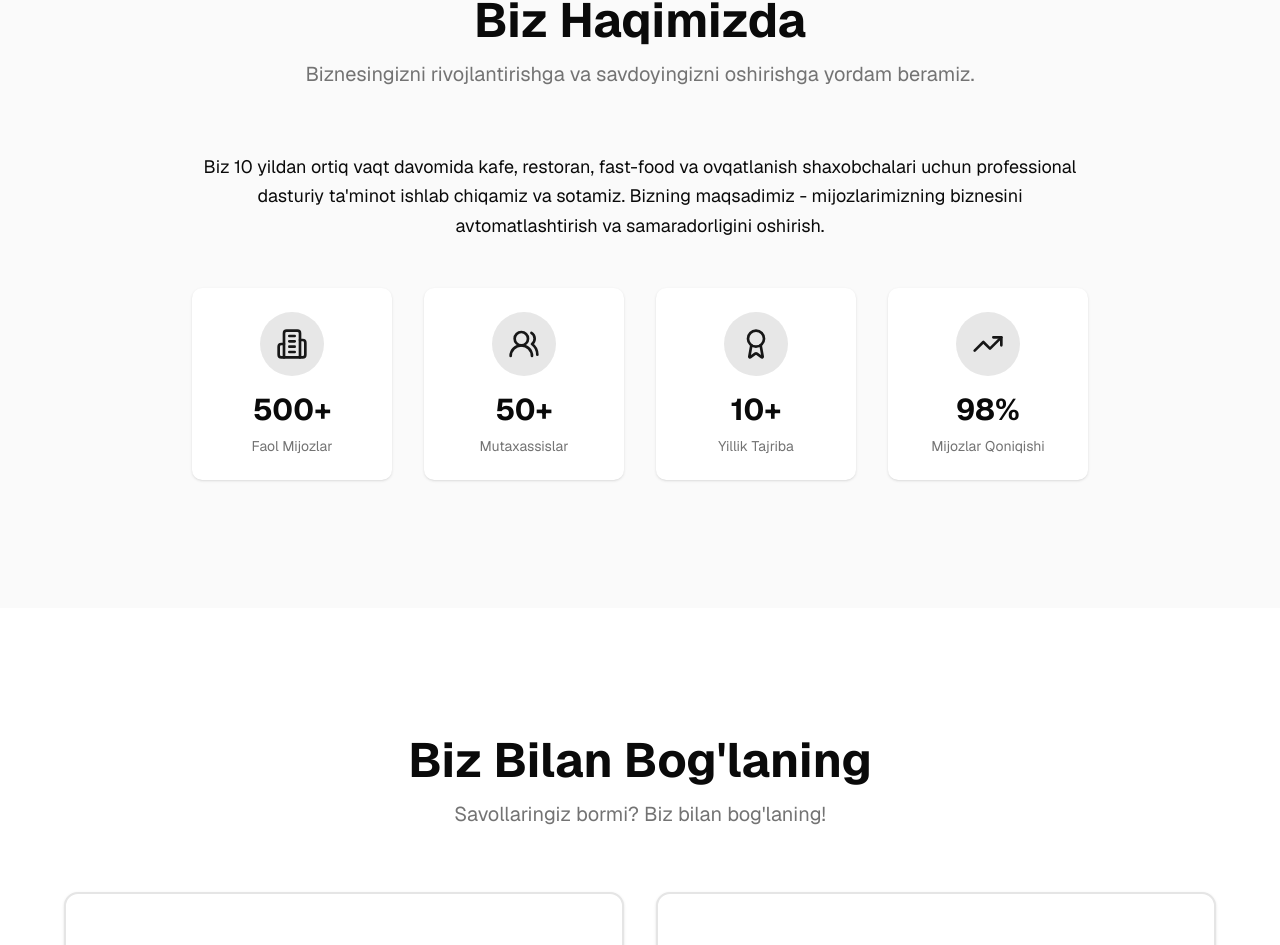
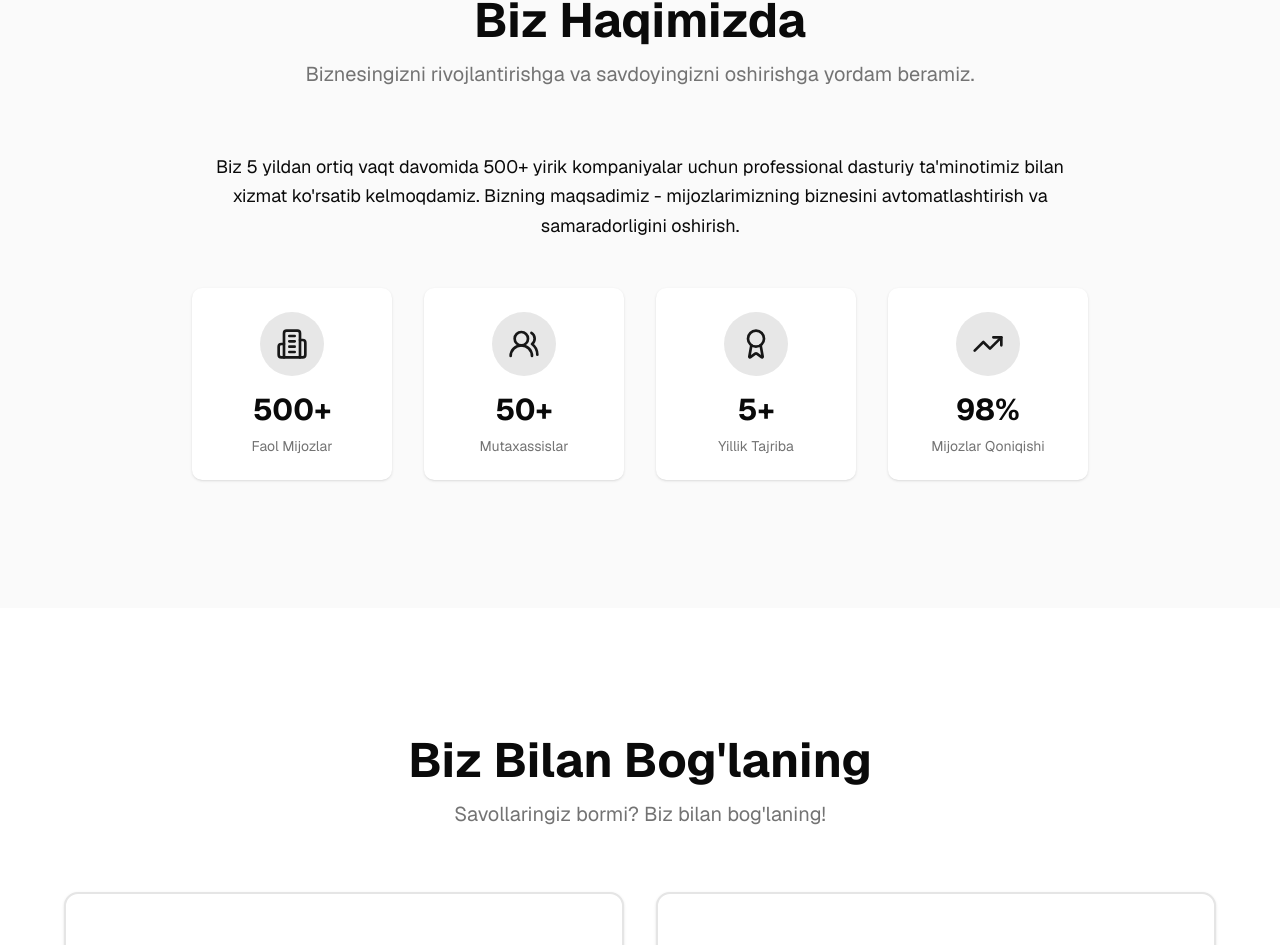
Before and after one commit to dostonadxamov/restauraount, a Next.js app: page / in a window 1280 px wide. Shown: the part 4578-5523 px from the top of the page. Built offline with nearby package versions, Linux system fonts and the light colour scheme.

Commit message:
initial commit

```diff
--- a/components/about-section.tsx
+++ b/components/about-section.tsx
@@ -8,12 +8,11 @@ const translations = {
   uz: {
     title: "Biz Haqimizda",
     subtitle: "Biznesingizni rivojlantirishga va savdoyingizni oshirishga yordam beramiz.",
-    description:
-      "Biz 10 yildan ortiq vaqt davomida kafe, restoran, fast-food va ovqatlanish shaxobchalari uchun professional dasturiy ta'minot ishlab chiqamiz va sotamiz. Bizning maqsadimiz - mijozlarimizning biznesini avtomatlashtirish va samaradorligini oshirish.",
+    description: "Biz 5 yildan ortiq vaqt davomida 500+ yirik kompaniyalar uchun professional dasturiy ta'minotimiz bilan xizmat ko'rsatib kelmoqdamiz. Bizning maqsadimiz - mijozlarimizning biznesini avtomatlashtirish va samaradorligini oshirish.",
     stats: [
       { icon: Building2, value: "500+", label: "Faol Mijozlar" },
       { icon: Users2, value: "50+", label: "Mutaxassislar" },
-      { icon: Award, value: "10+", label: "Yillik Tajriba" },
+      { icon: Award, value: "5+", label: "Yillik Tajriba" },
       { icon: TrendingUp, value: "98%", label: "Mijozlar Qoniqishi" },
     ],
   },
```
